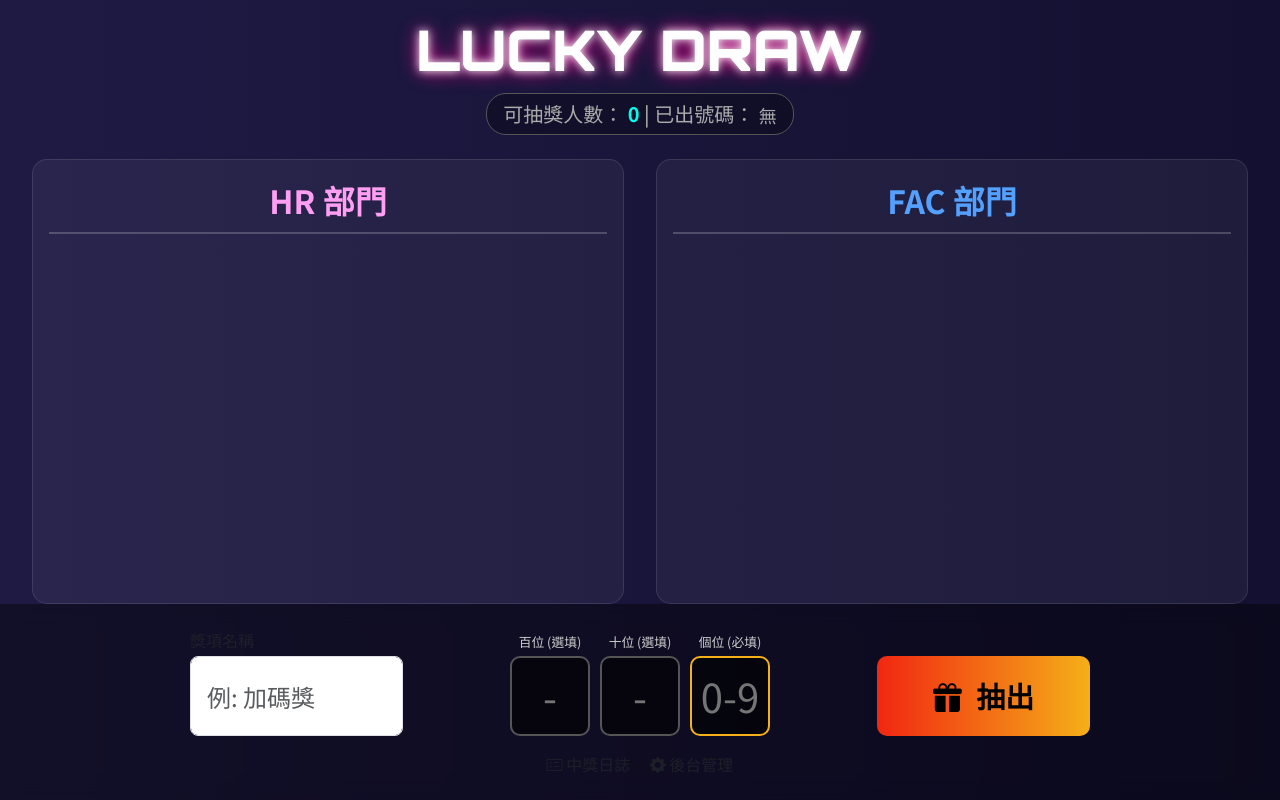
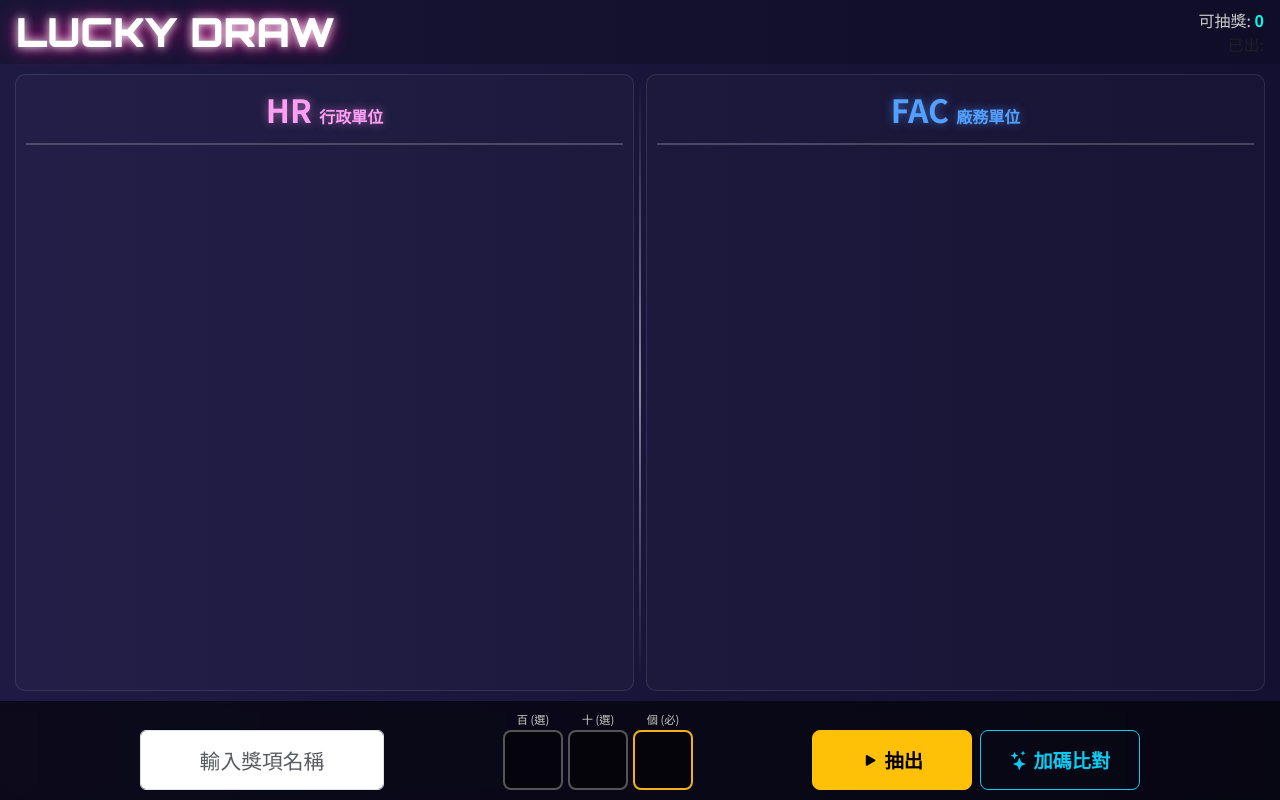
Before and after one commit to jjaass9507/self-checkin-lottery-system, a Flask app: page /lottery/screen in a window 1280 px wide. Run offline with Flask 3, Linux system fonts and the light colour scheme; data that the repository does not hold is empty.

Commit message:
git commite "更新功能: 調整抽獎頁面樣式，新增加碼比對功能，優化輸入框和卡片顯示邏輯"

```diff
--- a/app/templates/lottery/screen.html
+++ b/app/templates/lottery/screen.html
@@ -8,300 +8,387 @@
     <link rel="stylesheet" href="https://cdn.jsdelivr.net/npm/bootstrap-icons@1.11.3/font/bootstrap-icons.min.css">
     <link href="https://fonts.googleapis.com/css2?family=Noto+Sans+TC:wght@400;500;700&family=Orbitron:wght@700;900&display=swap" rel="stylesheet">
     <style>
+        :root {
+            --card-base-size: 1.2rem; /* 用於動態調整大小的基準 */
+        }
         body {
             background: linear-gradient(270deg, #0f0c29, #302b63, #24243e);
             background-size: 600% 600%;
             animation: gradient-animation 20s ease infinite;
             color: #fff;
-            text-align: center;
             font-family: 'Noto Sans TC', sans-serif;
-            overflow-x: hidden;
             height: 100vh;
+            overflow: hidden; /* 禁止捲動 */
             display: flex;
             flex-direction: column;
         }
         @keyframes gradient-animation { 0% { background-position: 0% 50%; } 50% { background-position: 100% 50%; } 100% { background-position: 0% 50%; } }
 
-        /* 標題區 */
-        header { padding: 1rem; flex-shrink: 0; }
-        .main-title { font-family: 'Orbitron', sans-serif; font-weight: 900; font-size: 3.5rem; color: #fff; text-shadow: 0 0 10px #fff, 0 0 20px #f09; margin: 0; }
-        #status-bar { color: #aaa; background: rgba(0,0,0,0.3); padding: 0.5rem 1rem; border-radius: 20px; display: inline-block; margin-top: 10px; border: 1px solid #555; }
+        /* 1. 頂部區域 */
+        header {
+            padding: 0.5rem 1rem;
+            flex-shrink: 0;
+            display: flex;
+            justify-content: space-between;
+            align-items: center;
+            background: rgba(0,0,0,0.2);
+        }
+        .main-title { font-family: 'Orbitron', sans-serif; font-weight: 900; font-size: 2.5rem; color: #fff; text-shadow: 0 0 10px #fff, 0 0 20px #f09; margin: 0; }
+        .status-info { color: #ccc; font-size: 1rem; }
         #pool-count { color: #00ffea; font-weight: bold; }
 
-        /* 中獎顯示區 (核心修改：左右分欄) */
+        /* 2. 主顯示區 (左右分欄) */
         main {
             flex-grow: 1;
             display: flex;
-            padding: 0 2rem;
-            gap: 2rem;
+            width: 100%;
+            height: 100%; /* 佔滿剩餘空間 */
             overflow: hidden;
+            position: relative;
+            padding: 10px;
+        }
+
+        .split-pane {
+            flex: 1;
+            display: flex;
+            flex-direction: column;
+            border-radius: 10px;
+            padding: 10px;
+            margin: 0 5px;
+            border: 1px solid rgba(255,255,255,0.1);
+            background: rgba(255, 255, 255, 0.02);
             position: relative;
         }
 
-        .winner-column {
-            flex: 1;
-            display: flex;
-            flex-direction: column;
-            background: rgba(255, 255, 255, 0.05);
-            border-radius: 15px;
-            border: 1px solid rgba(255,255,255,0.1);
-            padding: 1rem;
-            overflow-y: auto; /* 允許捲動 */
+        /* 中間分隔線 */
+        .separator {
+            width: 2px;
+            background: linear-gradient(to bottom, transparent, rgba(255,255,255,0.5), transparent);
+            margin: 10px 0;
         }
 
-        .col-title {
+        .col-header {
+            text-align: center;
             font-size: 2rem;
             font-weight: 700;
-            margin-bottom: 1rem;
             text-transform: uppercase;
+            padding-bottom: 10px;
+            margin-bottom: 10px;
             border-bottom: 2px solid rgba(255,255,255,0.2);
-            padding-bottom: 0.5rem;
+            flex-shrink: 0; /* 標題不縮放 */
         }
-        .col-title.hr { color: #ff9ff3; }
-        .col-title.fac { color: #54a0ff; }
+        .col-header.hr { color: #ff9ff3; text-shadow: 0 0 10px rgba(255, 159, 243, 0.5); }
+        .col-header.fac { color: #54a0ff; text-shadow: 0 0 10px rgba(84, 160, 255, 0.5); }
+
+        /* 卡片容器 (自動排版) */
+        .card-container {
+            display: flex;
+            flex-wrap: wrap;
+            align-content: flex-start; /* 從上排到下 */
+            justify-content: center;
+            gap: 0.5rem;
+            width: 100%;
+            height: 100%; /* 讓它知道高度限制 */
+            overflow: hidden; /* 超出隱藏 (靠 JS 縮放) */
+        }
 
         /* 卡片樣式 */
         .winner-card {
             background: linear-gradient(145deg, #fefde8, #f8d7a0);
             color: #333;
-            padding: 0.8rem;
-            margin-bottom: 0.8rem;
-            border-radius: 10px;
-            font-size: 1.5rem;
-            font-weight: 700;
+            border-radius: 8px;
             border: 2px solid #fff;
-            box-shadow: 0 4px 6px rgba(0,0,0,0.1);
-            animation: pop-in 0.5s cubic-bezier(0.175, 0.885, 0.32, 1.275) forwards;
+            box-shadow: 0 4px 6px rgba(0,0,0,0.2);
+
+            /* 關鍵：大小使用 em/rem 相對單位，由 JS 控制父層 font-size 來縮放 */
+            width: 10em;
+            padding: 0.5em;
+            font-size: var(--card-base-size);
+
+            display: flex;
+            flex-direction: column;
+            justify-content: center;
+            align-items: center;
+
+            animation: pop-in 0.4s cubic-bezier(0.175, 0.885, 0.32, 1.275) forwards;
             opacity: 0;
             transform: scale(0.5);
         }
 
-        /* (*** 加碼樣式 ***) */
-        .winner-card.addon-card {
-            background: linear-gradient(145deg, #ff9ff3, #feca57); /* 紫金配色 */
-            border: 3px solid #ff0000;
-            box-shadow: 0 0 15px #ff0000;
-            transform: scale(1.05);
-        }
-        .winner-card small { font-size: 0.9rem; font-weight: 500; display: block; opacity: 0.8; }
+        .winner-name { font-weight: 800; font-size: 1.2em; line-height: 1.2; }
+        .winner-info { font-size: 0.7em; opacity: 0.8; margin-top: 2px; }
+        .winner-num { font-family: 'Orbitron', sans-serif; font-weight: bold; color: #d63031; font-size: 0.9em; margin-top: 4px; }
 
         @keyframes pop-in { to { opacity: 1; transform: scale(1); } }
 
-        /* 控制區 */
-        footer { padding: 1.5rem; background: rgba(0,0,0,0.4); backdrop-filter: blur(10px); }
-        .controls { max-width: 900px; margin: auto; }
+        /* (*** 加碼變色樣式 ***) */
+        .winner-card.bonus-highlight {
+            background: linear-gradient(135deg, #667eea 0%, #764ba2 100%); /* 紫色系 */
+            color: #fff;
+            border: 3px solid #ffd700; /* 金框 */
+            box-shadow: 0 0 20px rgba(255, 215, 0, 0.8);
+            transform: scale(1.1);
+            z-index: 10;
+        }
+        .winner-card.bonus-highlight .winner-num { color: #ffd700; }
 
-        /* 輸入框組 */
-        .digit-input-group { display: flex; gap: 10px; justify-content: center; align-items: flex-end; }
-        .digit-box { text-align: center; }
-        .digit-box label { display: block; color: #ccc; font-size: 0.8rem; margin-bottom: 5px; }
+        /* 3. 底部控制區 */
+        footer {
+            padding: 10px;
+            background: rgba(0,0,0,0.6);
+            backdrop-filter: blur(5px);
+            flex-shrink: 0;
+        }
+        .controls { max-width: 1000px; margin: auto; }
+
+        .digit-input-group { display: flex; gap: 5px; justify-content: center; align-items: flex-end; }
+        .digit-box label { display: block; color: #ccc; font-size: 0.7rem; margin-bottom: 2px; text-align: center; }
         .digit-box input {
-            width: 80px; height: 80px;
-            font-size: 2.5rem; text-align: center;
-            background: rgba(0,0,0,0.6); color: #fff;
-            border: 2px solid #555; border-radius: 10px;
+            width: 60px; height: 60px;
+            font-size: 2rem; text-align: center;
+            background: rgba(0,0,0,0.5); color: #fff;
+            border: 2px solid #555; border-radius: 8px;
         }
-        .digit-box input:focus { border-color: #00ffea; box-shadow: 0 0 15px rgba(0,255,234,0.5); outline: none; }
+        .digit-box input:focus { border-color: #00ffea; outline: none; }
 
-        #draw-btn {
-            height: 80px; font-size: 1.8rem; font-weight: bold;
-            padding: 0 40px; border-radius: 10px;
-            background: linear-gradient(to right, #f12711, #f5af19); border: none;
-        }
+        .btn-action { height: 60px; font-weight: bold; border-radius: 8px; font-size: 1.2rem; }
     </style>
 </head>
 <body>
 
     <header>
-        <h1 class="main-title">LUCKY DRAW</h1>
-        <div id="status-bar" class="h5">
-            可抽獎人數： <span id="pool-count">...</span> |
-            已出號碼： <span id="drawn-history" style="font-size: 0.9em; max-width: 500px; overflow: hidden; text-overflow: ellipsis; vertical-align: bottom; display: inline-block; white-space: nowrap;">...</span>
+        <div>
+            <h1 class="main-title">LUCKY DRAW</h1>
+        </div>
+        <div class="text-end">
+            <div class="status-info">可抽獎: <span id="pool-count">...</span></div>
+            <div class="status-info small text-muted">已出: <span id="drawn-history">...</span></div>
         </div>
     </header>
 
-    <main>
-        <div class="winner-column">
-            <div class="col-title hr">HR 部門</div>
-            <div id="list-hr"></div>
+    <main id="display-area">
+        <div class="split-pane">
+            <div class="col-header hr">HR <small style="font-size:0.5em">行政單位</small></div>
+            <div id="list-hr" class="card-container"></div>
         </div>
 
-        <div class="winner-column">
-            <div class="col-title fac">FAC 部門</div>
-            <div id="list-fac"></div>
+        <div class="separator"></div>
+
+        <div class="split-pane">
+            <div class="col-header fac">FAC <small style="font-size:0.5em">廠務單位</small></div>
+            <div id="list-fac" class="card-container"></div>
         </div>
     </main>
 
     <footer>
         <div class="controls">
-            <form id="draw-form" class="row g-3 align-items-end justify-content-center">
+            <form id="draw-form" class="row g-2 align-items-end justify-content-center">
                 <div class="col-md-3">
-                    <label class="text-start d-block text-muted mb-1">獎項名稱</label>
-                    <input type="text" class="form-control form-control-lg" id="prize-name" placeholder="例: 加碼獎" style="height: 80px; font-size: 1.5rem;" required>
+                    <input type="text" class="form-control" id="prize-name" placeholder="輸入獎項名稱" style="height: 60px; font-size: 1.3rem; text-align:center;" required>
                 </div>
 
-                <div class="col-md-6">
+                <div class="col-md-5">
                     <div class="digit-input-group">
                         <div class="digit-box">
-                            <label>百位 (選填)</label>
-                            <input type="text" id="input-100" maxlength="1" pattern="[0-9]*" placeholder="-">
+                            <label>百 (選)</label>
+                            <input type="text" id="input-100" maxlength="1" pattern="[0-9]*">
                         </div>
                         <div class="digit-box">
-                            <label>十位 (選填)</label>
-                            <input type="text" id="input-10" maxlength="1" pattern="[0-9]*" placeholder="-">
+                            <label>十 (選)</label>
+                            <input type="text" id="input-10" maxlength="1" pattern="[0-9]*">
                         </div>
                         <div class="digit-box">
-                            <label>個位 (必填)</label>
-                            <input type="text" id="input-1" maxlength="1" pattern="[0-9]*" placeholder="0-9" required style="border-color: #f5af19;">
+                            <label>個 (必)</label>
+                            <input type="text" id="input-1" maxlength="1" pattern="[0-9]*" required style="border-color: #f5af19;">
                         </div>
                     </div>
                 </div>
 
-                <div class="col-md-3">
-                    <button type="submit" class="btn btn-warning w-100" id="draw-btn">
-                        <i class="bi bi-gift-fill me-2"></i> 抽出
+                <div class="col-md-2">
+                    <button type="submit" class="btn btn-warning w-100 btn-action" id="draw-btn">
+                        <i class="bi bi-play-fill"></i> 抽出
+                    </button>
+                </div>
+                <div class="col-md-2">
+                    <button type="button" class="btn btn-outline-info w-100 btn-action" id="bonus-btn">
+                        <i class="bi bi-stars"></i> 加碼比對
                     </button>
                 </div>
             </form>
-
-            <div class="text-center mt-3">
-                <a href="{{ url_for('lottery.winners_list') }}" class="text-muted text-decoration-none me-3" target="_blank">
-                    <i class="bi bi-card-checklist"></i> 中獎日誌
-                </a>
-                <a href="{{ url_for('admin.index') }}" class="text-muted text-decoration-none" target="_blank">
-                    <i class="bi bi-gear-fill"></i> 後台管理
-                </a>
-            </div>
         </div>
     </footer>
 
     <script>
-        const poolCountEl = document.getElementById('pool-count');
-        const drawnHistoryEl = document.getElementById('drawn-history');
         const listHrEl = document.getElementById('list-hr');
         const listFacEl = document.getElementById('list-fac');
         const drawBtn = document.getElementById('draw-btn');
+        const bonusBtn = document.getElementById('bonus-btn');
 
-        // 輸入框
         const input100 = document.getElementById('input-100');
         const input10 = document.getElementById('input-10');
         const input1 = document.getElementById('input-1');
         const prizeInput = document.getElementById('prize-name');
 
-        document.addEventListener('DOMContentLoaded', fetchData);
-
-        // 自動跳格邏輯 (輸入百位跳十位，輸入十位跳個位)
+        // 輸入跳格
         input100.addEventListener('input', (e) => { if(e.target.value) input10.focus(); });
         input10.addEventListener('input', (e) => { if(e.target.value) input1.focus(); });
+
+        // 取得目前畫面上的所有卡片 (用於加碼比對)
+        let currentWinnerCards = [];
+
+        document.addEventListener('DOMContentLoaded', () => {
+            fetchData();
+            window.addEventListener('resize', fitCardsToScreen); // 視窗變動時重新縮放
+        });
 
         async function fetchData() {
             try {
                 const response = await fetch("{{ url_for('lottery.api_get_data') }}");
                 const data = await response.json();
-                poolCountEl.innerText = data.available_count;
-                drawnHistoryEl.innerText = data.drawn_numbers_list.join(", ") || "無";
-                return data.drawn_numbers_list; // 回傳已抽號碼列表
-            } catch (error) {
-                console.error("Error:", error);
-                return [];
-            }
+                document.getElementById('pool-count').innerText = data.available_count;
+                document.getElementById('drawn-history').innerText = data.drawn_numbers_list.join(", ");
+                return data.drawn_numbers_list;
+            } catch (e) { console.error(e); return []; }
         }
 
+        function getFullNumber() {
+            let suffix = "";
+            if (input100.value) suffix += input100.value;
+            if (input10.value || input100.value) suffix += (input10.value || "0"); // 有百位就要補十位
+            suffix += input1.value;
+            return suffix;
+        }
+
+        // --- 功能 1: 正規抽出 (寫入 DB) ---
         document.getElementById('draw-form').addEventListener('submit', async (e) => {
             e.preventDefault();
+            const suffix = getFullNumber();
+            const prizeName = prizeInput.value.trim();
 
-            // 組合號碼
-            const v100 = input100.value.trim();
-            const v10 = input10.value.trim();
-            const v1 = input1.value.trim();
+            if (!suffix) return alert("請輸入號碼");
 
-            if (!v1) return alert("請至少輸入個位數");
+            // 檢查是否重複 (透過 API 檢查更準，這裡前端簡單擋)
+            const drawnList = await fetchData();
+            if (drawnList.includes(suffix)) return alert(`號碼 ${suffix} 已抽過`);
 
-            // 組合字串：如果有百位就全組，沒百位看有沒有十位
-            let suffix = "";
-            if (v100) suffix += v100;
-            if (v10 || v100) suffix += v10; // 如果有百位，十位即使空也要補(雖然邏輯上怪怪的，但假設 user 會依序輸入)
-            suffix += v1;
-
-            // 簡單防呆：把中間的空字元處理掉 (例如輸入 百位:1, 個位:5 -> 15? 還是不允許? 這裡假設使用者會連續輸入)
-            // 這裡直接串接，如果不連續 (如 1_5) 使用者自己負責，或者可以強迫輸入
-
-            const prizeName = prizeInput.value.trim();
-            if (!prizeName) return alert("請輸入獎項名稱");
-
-            // 檢查重複
-            const drawnList = await fetchData();
-            // 注意：API回傳的可能是字串陣列
-            if (drawnList.includes(suffix)) {
-                return alert(`號碼 ${suffix} 已經抽過了！`);
-            }
-
-            if (!confirm(`確認要抽出：\n\n【 ${prizeName} 】\n\n號碼：【 ${suffix} 】\n\n確定嗎？`)) return;
-
-            // 清空畫面
             drawBtn.disabled = true;
             listHrEl.innerHTML = '';
             listFacEl.innerHTML = '';
+            resetScale(); // 重置縮放
 
             try {
-                const response = await fetch("{{ url_for('lottery.api_draw') }}", {
+                const res = await fetch("{{ url_for('lottery.api_draw') }}", {
                     method: 'POST',
                     headers: { 'Content-Type': 'application/json' },
                     body: JSON.stringify({ prize_name: prizeName, suffix: suffix })
                 });
-
-                const result = await response.json();
+                const result = await res.json();
 
                 if (result.success) {
-                    // 根據 is_addon 決定樣式
-                    const cardClass = result.is_addon ? 'winner-card addon-card' : 'winner-card';
-                    const badgeText = result.is_addon ? '🔥 加碼中獎' : '🎉 中獎';
+                    currentWinnerCards = []; // 清空緩存
 
-                    if (result.winners.length > 0) {
-                        result.winners.forEach((winner, index) => {
-                            setTimeout(() => {
-                                const card = document.createElement('div');
-                                card.className = cardClass;
-                                card.innerHTML = `
-                                    <div class="d-flex justify-content-between">
-                                        <span>${winner.name}</span>
-                                        <small>${winner.employee_id}</small>
-                                    </div>
-                                    <div class="d-flex justify-content-between mt-1">
-                                        <small class="text-primary">${winner.site || '未知單位'}</small>
-                                        <small class="fw-bold text-danger">NO.${winner.lottery_number}</small>
-                                    </div>
-                                `;
+                    if (result.winners.length === 0) {
+                        alert("無人中獎");
+                    } else {
+                        // 產生卡片
+                        result.winners.forEach(w => {
+                            const card = createCard(w);
+                            // 根據 Site 分流
+                            // 假設資料庫 site 為 'HR' 或 'FAC'，若無則預設右邊
+                            if (w.site && w.site.toUpperCase().includes('HR')) {
+                                listHrEl.appendChild(card);
+                            } else {
+                                listFacEl.appendChild(card); // FAC 或其他都放右邊
+                            }
+                            currentWinnerCards.push({ element: card, data: w });
+                        });
 
-                                // (*** 核心修改：分流顯示 ***)
-                                if (winner.site === 'HR') {
-                                    listHrEl.appendChild(card);
-                                } else if (winner.site === 'FAC') {
-                                    listFacEl.appendChild(card);
-                                } else {
-                                    // 若有其他單位，預設放右邊或另作處理，這裡暫放 FAC
-                                    listFacEl.appendChild(card);
-                                }
-                            }, index * 200);
-                        });
-                    } else {
-                        alert(`號碼 ${suffix} 沒有人中獎`);
+                        // **關鍵功能：自動縮放以適應螢幕**
+                        // 等待 DOM 渲染完畢後執行
+                        setTimeout(fitCardsToScreen, 100);
                     }
-
-                    // 不清空輸入框，方便繼續加碼 (例如抽完 5，繼續輸入 3 變 35)
                 } else {
                     alert(result.message);
                 }
-
-                await fetchData();
-
-            } catch (error) {
-                console.error(error);
-                alert("伺服器錯誤");
+                fetchData();
+            } catch (err) {
+                alert("錯誤：" + err);
             } finally {
                 drawBtn.disabled = false;
             }
         });
+
+        // --- 功能 2: 加碼比對 (不寫入 DB，純變色) ---
+        bonusBtn.addEventListener('click', () => {
+            const suffix = getFullNumber();
+            if (!suffix) return alert("請輸入加碼號碼");
+            if (currentWinnerCards.length === 0) return alert("目前畫面上沒有名單，請先執行「抽出」");
+
+            let matchCount = 0;
+            currentWinnerCards.forEach(item => {
+                // 檢查該員的抽獎編號是否以輸入的 suffix 結尾
+                // 例如: lottery_number "135", suffix "35" -> true
+                if (item.data.lottery_number && item.data.lottery_number.endsWith(suffix)) {
+                    // 加入特效 class
+                    item.element.classList.add('bonus-highlight');
+                    matchCount++;
+                } else {
+                    // 沒中的可以變半透明 (選用)
+                    item.element.style.opacity = '0.4';
+                    item.element.classList.remove('bonus-highlight');
+                }
+            });
+
+            if (matchCount > 0) {
+                // 有人中獎，播放個音效或提示?
+                // alert(`加碼比對完成！共 ${matchCount} 人符合 ${suffix}`);
+            } else {
+                alert(`可惜！現有名單中沒有人尾號是 ${suffix}`);
+                // 復原
+                currentWinnerCards.forEach(item => item.element.style.opacity = '1');
+            }
+        });
+
+        // --- 輔助: 產生卡片 HTML ---
+        function createCard(winner) {
+            const div = document.createElement('div');
+            div.className = 'winner-card';
+            div.innerHTML = `
+                <div class="winner-name">${winner.name}</div>
+                <div class="winner-info">${winner.employee_id}</div>
+                <div class="winner-num">${winner.lottery_number || ''}</div>
+            `;
+            return div;
+        }
+
+        // --- 核心: 自動縮放邏輯 (Fit to Screen) ---
+        function resetScale() {
+            document.documentElement.style.setProperty('--card-base-size', '1.2rem');
+        }
+
+        function fitCardsToScreen() {
+            const containerHr = listHrEl;
+            const containerFac = listFacEl;
+
+            // 取得可用高度 (扣除 header padding 等)
+            // 這裡直接檢查是否有 overflow
+            let size = 1.2; // 初始 rem
+            const minSize = 0.4; // 最小縮到多小
+
+            // 只要任何一邊有 scrollHeight > clientHeight，就縮小
+            // 設一個迴圈嘗試 (最多跑 20 次避免當機)
+            for (let i = 0; i < 20; i++) {
+                const overflowHr = containerHr.scrollHeight > containerHr.clientHeight;
+                const overflowFac = containerFac.scrollHeight > containerFac.clientHeight;
+
+                if (!overflowHr && !overflowFac) break; // 兩邊都塞得下就停止
+
+                size -= 0.05; // 每次縮一點
+                if (size < minSize) { size = minSize; break; }
+
+                document.documentElement.style.setProperty('--card-base-size', `${size}rem`);
+            }
+        }
     </script>
 </body>
 </html>
```
